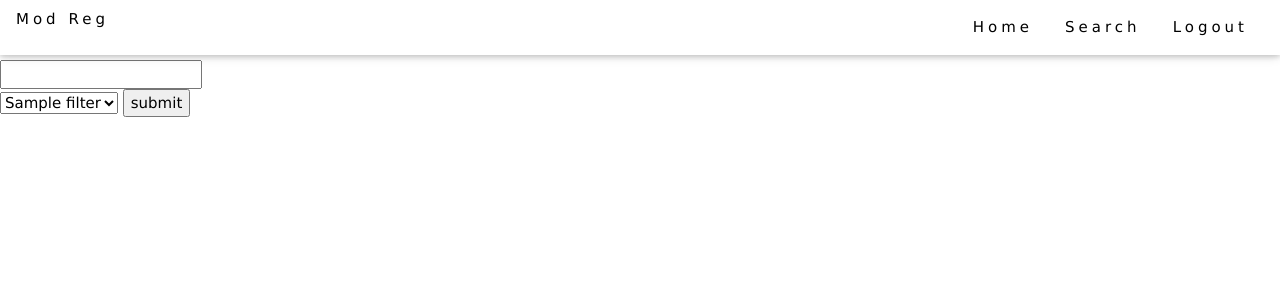
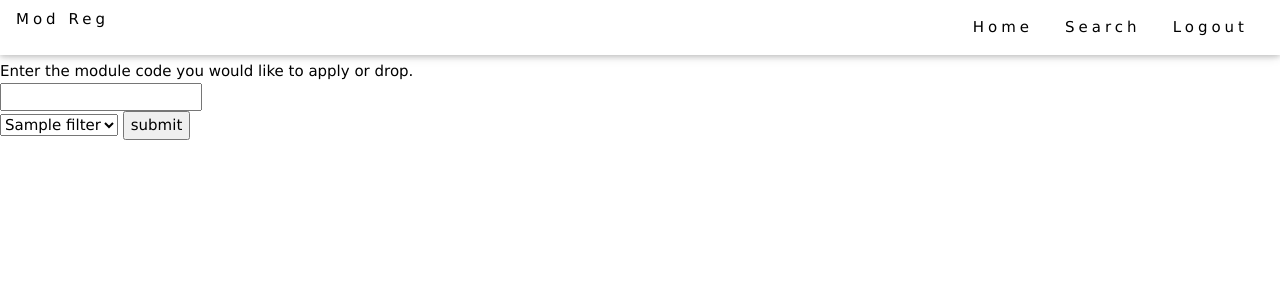
Before and after one commit to yingrong1996/3013-Group15, a Python web app: template FlaskApp/templates/studentmodule.html in a window 1280 px wide. Shown: the top 300 px of the page. Run offline with Jinja, Linux system fonts and the light colour scheme; the template is opened without the code that fills it: most values are stand-ins (such as "Sample title", 1, 10 or a date in 2020); form fields are guessed from the names that the template uses.

Commit message:
no message

```diff
--- a/FlaskApp/templates/studentmodule.html
+++ b/FlaskApp/templates/studentmodule.html
@@ -5,6 +5,7 @@
 {{ super() }}
 {% endblock %}
 {% block content %}
+<div>Enter the module code you would like to apply or drop.</div>
 <form class="studentModuleForm">
     {{ form.hidden_tag() }}
 
```
